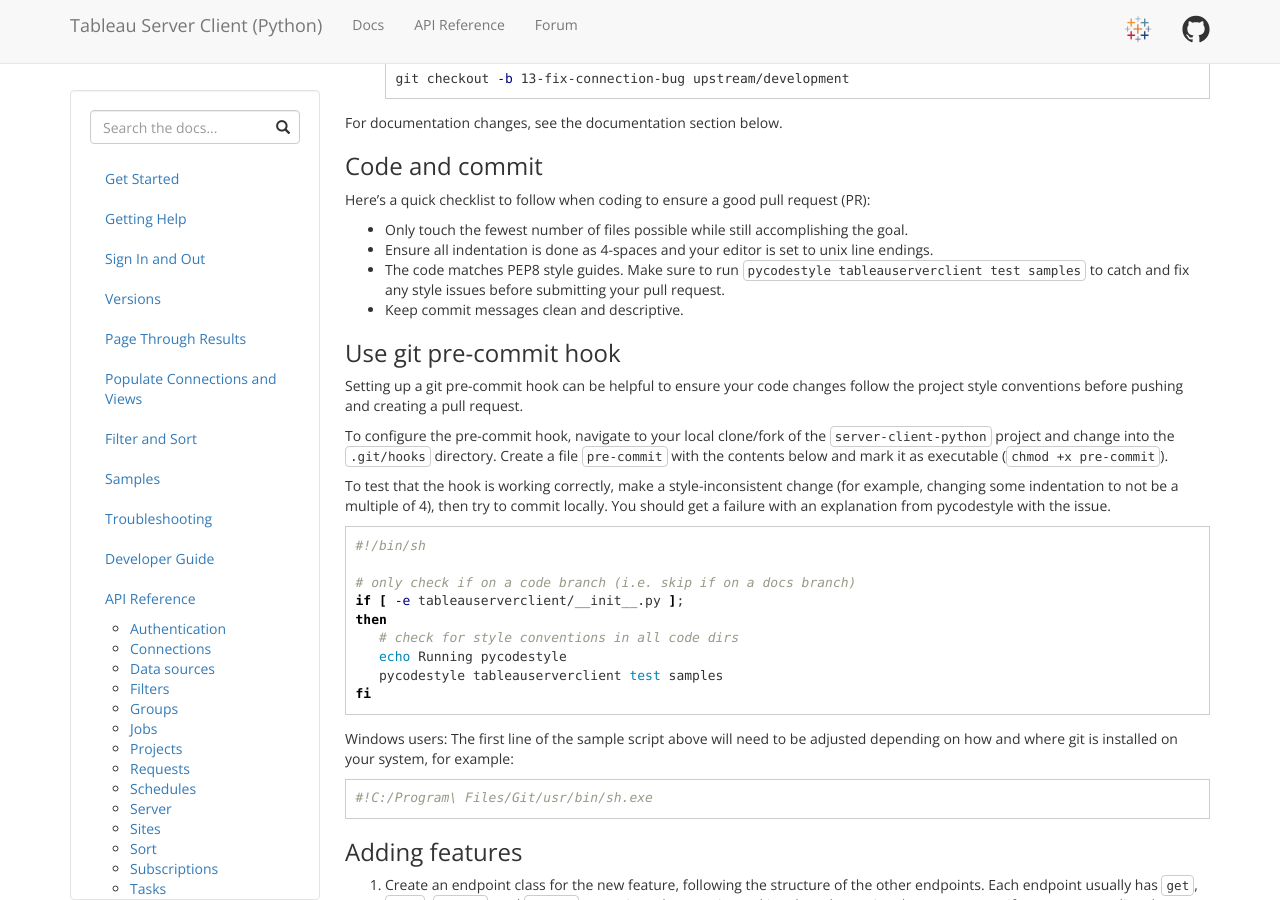
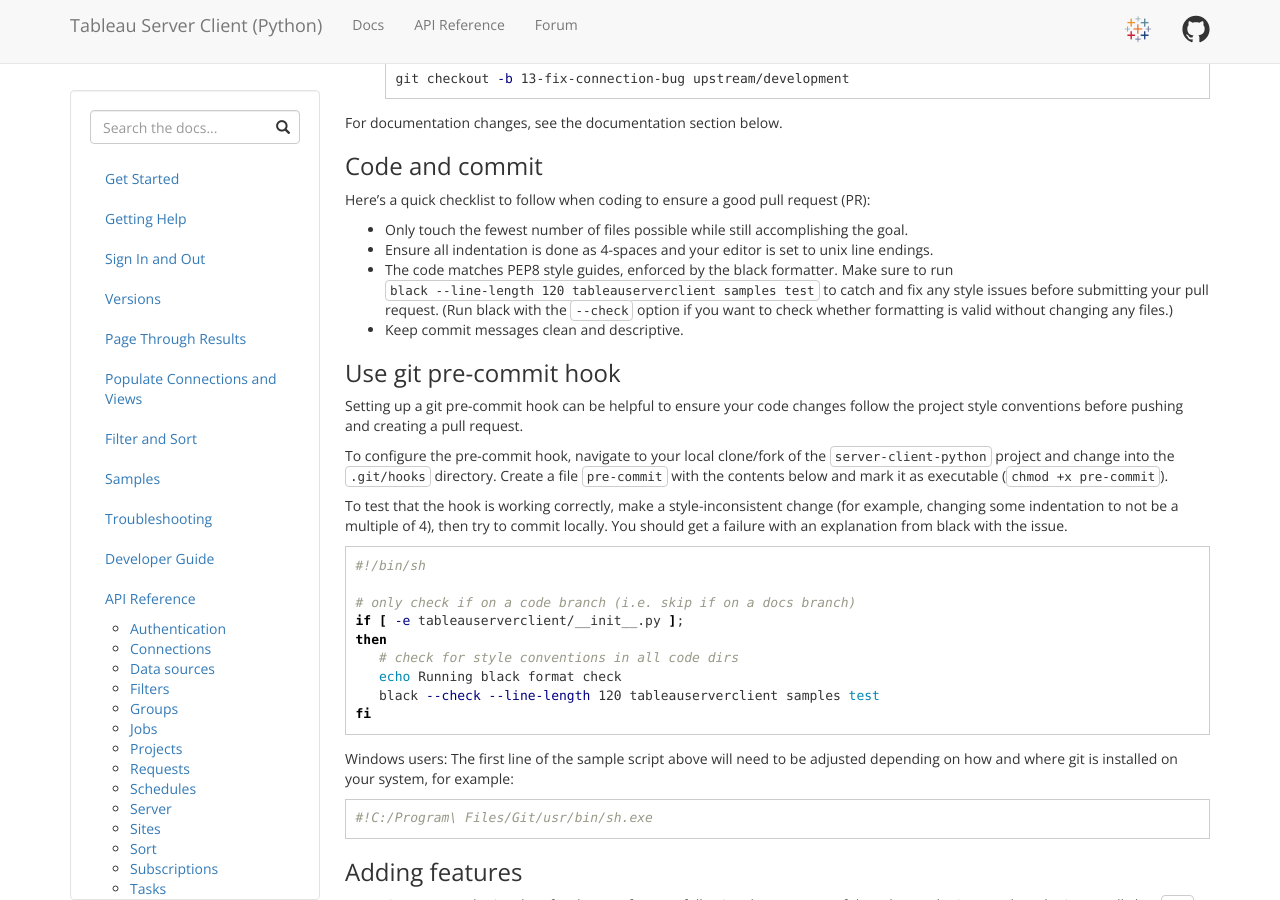
Before and after one commit to tableau/server-client-python, a Jekyll site: the page built from docs/dev-guide.md, in a window 1280 px wide and 900 px high, scrolled down 985 px. Built offline with Jekyll 4.4.1, drawn with Linux system fonts in a browser that asks for light colours; emoji names are drawn with the system emoji font.

Commit message:
Update dev guide to reflect switch from pycodestyle to black (#983)
Follow-on to code and CI pipeline changes in #935

Fixes #933

````diff
--- a/docs/dev-guide.md
+++ b/docs/dev-guide.md
@@ -67,9 +67,10 @@
   goal.
 - Ensure all indentation is done as 4-spaces and your editor is set to unix line
   endings.
-- The code matches PEP8 style guides. Make sure to run
-  `pycodestyle tableauserverclient test samples` to catch and fix any style
-  issues before submitting your pull request.
+- The code matches PEP8 style guides, enforced by the black formatter. Make sure to run
+  `black --line-length 120 tableauserverclient samples test` to catch and fix any style
+  issues before submitting your pull request. (Run black with the `--check` option if
+  you want to check whether formatting is valid without changing any files.)
 - Keep commit messages clean and descriptive.
 
 ### Use git pre-commit hook
@@ -84,7 +85,7 @@
 
 To test that the hook is working correctly, make a style-inconsistent change (for
 example, changing some indentation to not be a multiple of 4), then try to commit
-locally. You should get a failure with an explanation from pycodestyle with the
+locally. You should get a failure with an explanation from black with the
 issue.
 
 ```shell
@@ -94,8 +95,8 @@
 if [ -e tableauserverclient/__init__.py ];
 then
    # check for style conventions in all code dirs
-   echo Running pycodestyle
-   pycodestyle tableauserverclient test samples
+   echo Running black format check
+   black --check --line-length 120 tableauserverclient samples test
 fi
 ```
 
````
